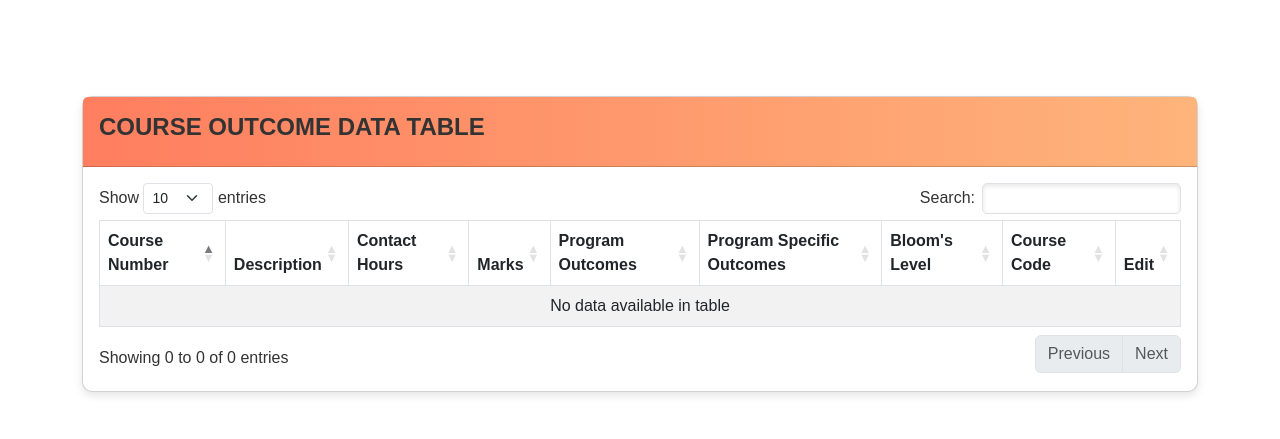
After one commit to Sambhram22/MITintenshipPrjct, a Django app: page /courses/getCourseOutcomesPage/ in a window 1280 px wide. The commit adds this page. Shown: the top 439 px of the page. Run offline with Django 5.2, Linux system fonts and the light colour scheme; data that the repository does not hold is empty; some libraries are stand-ins or nearby versions.

Commit message:
course outcomes

```diff
--- /dev/null
+++ b/courses/templates/courses/course_outcome.html
@@ -0,0 +1,320 @@
+<!DOCTYPE html>
+<html lang="en">
+
+<head>
+    <meta charset="utf-8">
+    <meta http-equiv="X-UA-Compatible" content="IE=edge">
+    <meta name="viewport" content="width=device-width, initial-scale=1, shrink-to-fit=no">
+    <meta name="description" content="">
+    <meta name="author" content="">
+    <title>Course Outcomes</title>
+
+    <!-- Custom fonts for this template-->
+    <link href="https://cdnjs.cloudflare.com/ajax/libs/font-awesome/5.15.4/css/all.min.css" rel="stylesheet" type="text/css">
+
+    <!-- Bootstrap CSS -->
+    <link href="https://cdnjs.cloudflare.com/ajax/libs/bootstrap/5.3.0/css/bootstrap.min.css" rel="stylesheet">
+
+    <!-- DataTables CSS -->
+    <link href="https://cdn.datatables.net/1.13.4/css/dataTables.bootstrap4.min.css" rel="stylesheet">
+
+    <style>
+        body {
+            font-family: 'Arial', sans-serif;
+            animation: fadeInAnimation ease 1s;
+            animation-iteration-count: 1;
+            animation-fill-mode: forwards;
+            background: #ffffff;
+            color: #333333;
+        }
+
+        @keyframes fadeInAnimation {
+            0% {
+                opacity: 0;
+            }
+            100% {
+                opacity: 1;
+            }
+        }
+
+        h4 {
+            font-weight: bold;
+            text-transform: uppercase;
+            color: #333333;
+        }
+
+        .card {
+            background: #ffffff;
+            border-radius: 10px;
+            box-shadow: 0px 4px 8px rgba(0, 0, 0, 0.1);
+            color: #333333;
+        }
+
+        .card-header {
+            background: linear-gradient(to right, #ff7e5f, #feb47b);
+            color: white;
+            border-radius: 10px 10px 0 0;
+            padding: 1rem;
+        }
+
+        .btn-outline-success {
+            border: 2px solid #28a745;
+            color: #28a745;
+            font-weight: bold;
+        }
+
+        .btn-outline-success:hover {
+            background: #28a745;
+            color: #ffffff;
+        }
+
+        .form-control {
+            border-radius: 5px;
+            box-shadow: inset 0 2px 5px rgba(0, 0, 0, 0.1);
+        }
+
+        small.text-muted {
+            font-size: 0.9rem;
+            color: #666666 !important;
+        }
+    </style>
+</head>
+
+<body>
+    <div class="container py-5" data-aos="fade-up">
+        <div class="row">
+            <div class="col-12">
+                <div class="card" id="dataAdditionCard">
+                    <div class="card-header">
+                        <h4>Course Outcomes</h4>
+                    </div>
+                    <div class="card-body">
+                        <form id="addCourseOutcomeForm">
+                            <div class="row">
+                                <div class="col-12 col-md-6 mb-3">
+                                    <label for="tucname">Course Outcome Number:</label>
+                                    <input type="text" id="tucname" name="co_num" class="form-control" required>
+                                </div>
+                                <div class="col-12 col-md-6 mb-3">
+                                    <label for="tudes">Description:</label>
+                                    <textarea id="tudes" name="description" class="form-control" required></textarea>
+                                </div>
+                                <div class="col-12 col-md-4 mb-3">
+                                    <label for="tuchours">Contact Hours:</label>
+                                    <input type="number" id="tuchours" name="contact_hours" class="form-control" required>
+                                </div>
+                                <div class="col-12 col-md-4 mb-3">
+                                    <label for="tumarks">Marks:</label>
+                                    <input type="number" id="tumarks" name="marks" class="form-control" required>
+                                </div>
+                                <div class="col-12 col-md-4 mb-3">
+                                    <label for="tpo">Program Outcomes:</label>
+                                    <input type="text" id="tpo" name="program_outcomes" class="form-control" required>
+                                </div>
+                                <div class="col-12 col-md-6 mb-3">
+                                    <label for="tpspo">Program Specific Outcomes:</label>
+                                    <input type="text" id="tpspo" name="program_spec_outcomes" class="form-control" required>
+                                </div>
+                                <div class="col-12 col-md-6 mb-3">
+                                    <label for="tlo">Learning Outcomes:</label>
+                                    <input type="text" id="tlo" name="learning_outcomes" class="form-control" required>
+                                </div>
+                                <div class="col-12 col-md-6 mb-3">
+                                    <label for="tbl">Bloom's Level (BL):</label>
+                                    <input type="text" id="tbl" name="bl" class="form-control" required>
+                                </div>
+                                <div class="col-12 col-md-6 mb-3">
+                                    <label for="tcc">Course Code:</label>
+                                    <input type="text" id="tcc" name="course_code" class="form-control" required>
+                                </div>
+                                <div class="col-12 d-flex justify-content-end">
+                                    <button type="button" class="btn btn-outline-success" onclick="submitCourseOutcome()">Submit</button>
+                                </div>
+                            </div>
+                        </form>
+                    </div>
+                </div>
+            </div>
+        </div>
+
+        <!-- Course Outcome DataTable Section -->
+        <div class="row mt-5">
+            <div class="col-12">
+                <div class="card">
+                    <div class="card-header">
+                        <h4>Course Outcome Data Table</h4>
+                    </div>
+                    <div class="card-body">
+                        <table id="courseOutcomeTable" class="table table-striped table-bordered">
+                            <thead>
+                                <tr>
+                                    <th>Course Number</th>
+                                    <th>Description</th>
+                                    <th>Contact Hours</th>
+                                    <th>Marks</th>
+                                    <th>Program Outcomes</th>
+                                    <th>Program Specific Outcomes</th>
+                                    <th>Bloom's Level</th>
+                                    <th>Course Code</th>
+                                    <th>Edit</th>
+                                </tr>
+                            </thead>
+                            <tbody>
+                                <!-- Table will be populated dynamically -->
+                            </tbody>
+                        </table>
+                    </div>
+                </div>
+            </div>
+        </div>
+    </div>
+
+    <!-- Scripts -->
+    <script src="https://code.jquery.com/jquery-3.6.0.min.js"></script>
+    <script src="https://cdnjs.cloudflare.com/ajax/libs/bootstrap/5.3.0/js/bootstrap.bundle.min.js"></script>
+    <script src="https://cdn.datatables.net/1.13.4/js/jquery.dataTables.min.js"></script>
+    <script src="https://cdn.datatables.net/1.13.4/js/dataTables.bootstrap4.min.js"></script>
+
+    <script>
+        var isEditable=false;
+        function handleView(){
+            const role_id=localStorage.getItem('role_id');
+            if(role_id=='1'){
+                $('#dataAdditionCard').show();
+                isEditable=false;
+            }
+            else if(role_id=='2'){
+                $('#dataAdditionCard').hide();
+                isEditable=true;
+            }
+            else{
+                $('#dataAdditionCard').hide();
+                isEditable=false;
+            }
+        }
+          $(document).ready(function() {
+          //  $('#courseOutcomeTable').DataTable();
+          handleView();
+            getCourseOutcome();
+        });
+
+       function getCourseOutcome() {
+    var table = $('#courseOutcomeTable').DataTable();
+    var faculty_id = localStorage.getItem('faculty_id');
+    var role_id = localStorage.getItem('role_id');
+
+    $.ajax({
+        url: 'http://127.0.0.1:8000/courses/getCourseOutcomes/',
+        method: 'GET',
+        data: {'faculty_id': faculty_id, 'role_id': role_id},
+        success: function(response) {
+            console.log(response);
+            if (response.result) {
+                var courseOutcome = response.course_outcome;
+                table.clear();
+
+                courseOutcome.forEach(function(co) {
+                    // Check if role_id is 2, make Contact Hours and Marks columns editable
+                     isEditable = role_id === '2';
+                    table.row.add([
+                        co.co_num,
+                        co.description,
+                        isEditable ? `<input type="number" value="${co.contact_hours}" class="edit-contact-hours" data-id="${co.id}">` : co.contact_hours,
+                        isEditable ? `<input type="number" value="${co.marks}" class="edit-marks" data-id="${co.id}">` : co.marks,
+                        co.program_outcomes,
+                        co.program_spec_outcomes,
+                        co.bl,
+                        co.course_code,
+                        isEditable ? `<button class="btn btn-outline-success save-btn" data-id="${co.id}">Save</button>` : ''
+                    ]).draw();
+                });
+
+                // Bind the save button click event
+                if (isEditable) {
+                    $(".save-btn").on('click', function() {
+                        var id = $(this).data('id');
+                        var updatedContactHours = $(this).closest('tr').find('.edit-contact-hours').val();
+                        var updatedMarks = $(this).closest('tr').find('.edit-marks').val();
+
+                        // Prepare the data to update
+                        var updatedData = {
+                            contact_hours: updatedContactHours,
+                            marks: updatedMarks
+                        };
+
+                        // Call the update function with the updated data
+                        updateCourseOutcome(id, updatedData);
+                    });
+                }
+            } else {
+                alert(response.message);
+            }
+        },
+        error: function(error) {
+            console.error('Error fetching data:', error);
+            alert('Error fetching data.');
+        }
+    });
+}
+
+function updateCourseOutcome(id, updatedData) {
+    $.ajax({
+        url: `http://127.0.0.1:8000/courses/updateCourseOutcome/${id}/`,  // Ensure the URL matches your Django endpoint for updating course outcomes
+        method: 'PUT',
+        contentType: 'application/json',
+        data: JSON.stringify(updatedData),
+        success: function(response) {
+            alert(response.message || "Course outcome updated successfully.");
+        },
+        error: function(error) {
+            console.error("Error Response:", error);
+            alert('Error updating course outcome.');
+        }
+    });
+}
+
+
+
+        function submitCourseOutcome() {
+    // Gather form data
+    const formData = {
+        co_num: $('#tucname').val(),
+        description: $('#tudes').val(),
+        contact_hours: $('#tuchours').val(),
+        marks: $('#tumarks').val(),
+        program_outcomes: $('#tpo').val(),
+        program_spec_outcomes: $('#tpspo').val(),
+        learning_outcomes: $('#tlo').val(),
+        bl: $('#tbl').val(),
+        course_code: $('#tcc').val(),
+    };
+
+    console.log("Form Data:", formData); // Debugging log
+
+    // Send AJAX POST request
+    $.ajax({
+        url: 'api/add_course_outcome/', // Ensure this matches your Django endpoint
+        type: 'POST',
+        contentType: 'application/json',
+        data: JSON.stringify(formData),
+        success: function (response) {
+            // Check if the response contains a message
+            alert(response.message || "Operation completed successfully."); // Alert success message
+            $('#addCourseOutcomeForm')[0].reset(); // Reset form
+            getCourseOutcome(); // Refresh the table
+        },
+        error: function (error) {
+            console.error("Error Response:", error); // Debugging log
+
+            // Extract the error message
+            const errorMessage = error.responseJSON?.message || "An unexpected error occurred.";
+            alert('Error: ' + errorMessage); // Display error in an alert
+        },
+    });
+}
+
+
+    </script>
+</body>
+
+</html>
--- a/courses/templates/courses/index.html
+++ b/courses/templates/courses/index.html
@@ -263,7 +263,7 @@
     // Make the AJAX request to upload the Excel file
     $.ajax({
         headers: {
-            'X-CSRFToken': '{{ csrf_token }}'  // Use Django's CSRF token template tag
+            'X-CSRFToken': '{{ csrf_token }}',  // Use Django's CSRF token template tag
         },
         url: 'http://127.0.0.1:8000/courses/uploadFacultyList/',  // Replace with your API endpoint for uploading the file
         type: 'POST',
@@ -278,6 +278,8 @@
             } else {
                 // If the result is true, display the success message
                 alert(response.message);  // Display the success message
+                // Refresh the page after a successful upload
+                window.location.reload();
             }
         },
         error: function(error) {
--- a/courses/urls.py
+++ b/courses/urls.py
@@ -9,5 +9,11 @@ urlpatterns = [
     path('uploadFacultyList/', views.uploadFacultyList, name='uploadFacultyList'),
     path('addFacultyRow/', views.addFacultyRow, name='addFacultyRow'),
     path('addCourseDesc/', views.addCourseDesc, name='addCourseDesc'),
-    path('getFacultyList/', views.getFacultyList, name='getFacultyList')
+    path('getFacultyList/', views.getFacultyList, name='getFacultyList'),
+    path('getCourseOutcomes/', views.getCourseOutcomes, name='getCourseOutcomes'),
+    path('getCourseOutcomesPage/', views.getCourseOutcomesPage, name='getCourseOutcomesPage'),
+    path('getCourseOutcomesPage/api/add_course_outcome/', views.add_course_outcome_api, name='add_course_outcome_api'),
+    path('updateCourseOutcome/<int:id>/', views.updateCourseOutcome, name='updateCourseOutcome')
+
+
 ]
--- a/courses/views.py
+++ b/courses/views.py
@@ -3,7 +3,7 @@ from rest_framework.decorators import api_view
 from rest_framework.response import Response
 from rest_framework import status
 from django.db import connection
-from .models import tb_faculty
+from .models import tb_faculty, tb_course_outcomes
 import pandas as pd
 from django.http import JsonResponse  # Add this import
 from .models import tb_course_faculty_mapping
@@ -340,3 +340,130 @@ def getFacultyList(request):
             "result": False,
             "message": f"An error occurred: {str(e)}"
         }, status=status.HTTP_200_OK)
+
+
+
+@api_view(['GET'])
+def getCourseOutcomes(request):
+    try:
+        # Get faculty ID and role ID
+        faculty_id = request.query_params.get('faculty_id')
+        role_id = request.query_params.get('role_id')
+        print(role_id)
+        print(faculty_id)
+
+        whereClause = ' WHERE 1=1 '
+        if role_id == '2' or role_id=='3':  # Ensure role_id is compared as a string
+            # Sanitize faculty_id to prevent SQL injection
+            faculty_id = str(faculty_id).replace("'", "''")
+            whereClause = f" WHERE course_code IN (SELECT course_code FROM tb_course_faculty_mapping WHERE faculty_id = '{faculty_id}')"
+
+        # Construct the query
+        query = f"""
+            SELECT co_num, description, contact_hours, marks, program_outcomes, program_spec_outcomes, bl, course_code,id
+            FROM tb_course_outcomes
+            {whereClause}
+            ORDER BY id
+        """
+
+        # Execute the query using the database connection
+        with connection.cursor() as cursor:
+            cursor.execute(query)
+            rows = cursor.fetchall()
+
+        # Debugging: Print the fetched rows
+      #  print("Fetched rows:", rows)
+
+        # Prepare the response data
+        course_outcome = []
+
+        for row in rows:
+            course_outcome.append({
+                'co_num': row[0],
+                'description': row[1],
+                'contact_hours': row[2],
+                'marks': row[3],
+                'program_outcomes': row[4],
+                'program_spec_outcomes': row[5],
+                'bl': row[6],
+                'course_code': row[7],
+                'id':row[8]
+            })
+        print(course_outcome)
+        # Response structure
+        result = {
+            "result": True,
+            "message": "Fetched successfully",
+            "course_outcome": course_outcome
+        }
+
+        return Response(result, status=status.HTTP_200_OK)
+
+    except Exception as e:
+        # Debugging: Log the exception
+        print("Error occurred:", str(e))
+        return Response({
+            "result": False,
+            "message": f"An error occurred: {str(e)}"
+        }, status=status.HTTP_500_INTERNAL_SERVER_ERROR)
+
+
+
+from django.shortcuts import render, redirect
+
+@api_view(['GET'])
+def getCourseOutcomesPage(request):
+    return render(request, 'courses/course_outcome.html')  # Render form template for GET requests
+
+
+from rest_framework.decorators import api_view
+from rest_framework.response import Response
+from rest_framework import status
+from .serializers import CourseOutcomeSerializer
+
+@api_view(['POST'])
+def add_course_outcome_api(request):
+    if request.method == 'POST':
+        serializer = CourseOutcomeSerializer(data=request.data)
+        if serializer.is_valid():
+            serializer.save()
+            return Response({'message': 'Course outcome added successfully'}, status=status.HTTP_201_CREATED)
+        return Response(serializer.errors, status=status.HTTP_400_BAD_REQUEST)
+
+
+
+@api_view(['PUT'])
+def updateCourseOutcome(request,id):
+    try:
+        # Get parameters from the request
+        # id = request.query_params.get('id')
+        contact_hours = request.data.get('contact_hours')
+        marks = request.data.get('marks')
+
+        if not id or contact_hours is None or marks is None:
+            return Response({"result": False, "message": "Missing required parameters"}, status=status.HTTP_400_BAD_REQUEST)
+
+        # Update query
+        query = "UPDATE tb_course_outcomes SET contact_hours = %s, marks = %s WHERE id = %s"
+
+        with connection.cursor() as cursor:
+            cursor.execute(query, [contact_hours, marks, id])
+            rows = cursor.fetchall()
+
+        if rows:
+            return Response({"result": False, "message": "Course outcome not found"}, status=status.HTTP_404_NOT_FOUND)
+
+        # Return success response
+        result = {
+            "result": True,
+            "message": "Updated successfully",
+        }
+
+        return Response(result, status=status.HTTP_200_OK)
+
+    except Exception as e:
+        # Log the exception (optional)
+        print(f"Error occurred: {e}")
+
+        # Return error response
+        return Response({"result": False, "message": f"An error occurred: {str(e)}"}, status=status.HTTP_500_INTERNAL_SERVER_ERROR)
--- a/lesson_plan/urls.py
+++ b/lesson_plan/urls.py
@@ -23,4 +23,5 @@ from django.http import HttpResponse
 urlpatterns = [
     path('admin/', admin.site.urls),
     path('courses/', include('courses.urls')),
+
 ]
```
Also changed, not shown: courses/models.py (+23 -0 lines), courses/serializers.py (added, +7 -0 lines).
